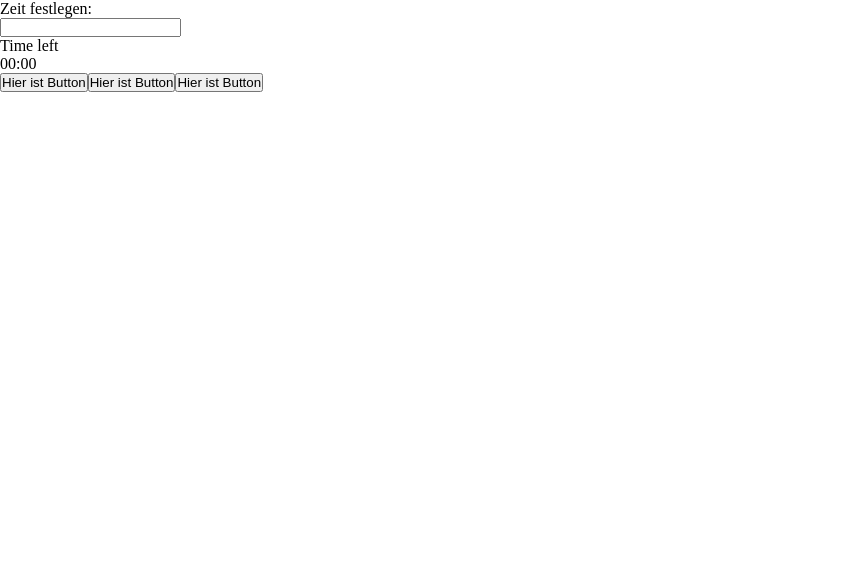
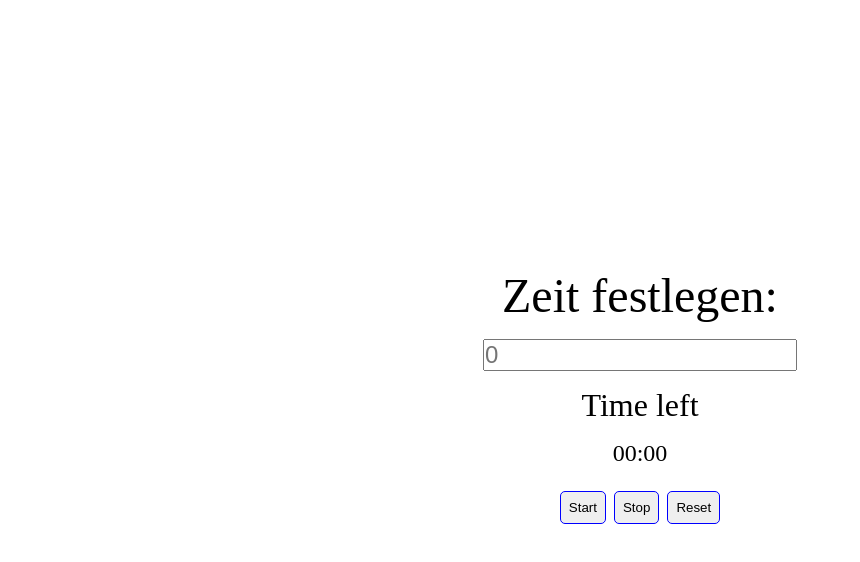
Before and after one commit to SilentCrouwd/timer-app, a React (Vite) app: page / in a window 1280 px wide. Shown: the top 562 px of the page, without its empty margins (0-860 px from the left). Built offline with nearby package versions, Linux system fonts and the light colour scheme.

Commit message:
feat: implement Button and InputField components with styling and props; add Timer view layout

```diff
--- a/src/components/button/Button.css
+++ b/src/components/button/Button.css
@@ -0,0 +1,5 @@
+.btn {
+  padding: 0.5rem;
+  border-radius: 5px;
+  border: solid 1px blue;
+}
--- a/src/components/button/Button.tsx
+++ b/src/components/button/Button.tsx
@@ -1,7 +1,16 @@
 import "./Button.css";
 
-function Button() {
-  return <button>Hier ist Button</button>;
+interface ButtonProps {
+  buttonName: string;
+  buttonOnclick?: React.MouseEventHandler<HTMLButtonElement>;
+  buttonValue: string;
+}
+function Button({ buttonName, buttonOnclick, buttonValue }: ButtonProps) {
+  return (
+    <button className={buttonName} onClick={buttonOnclick}>
+      {buttonValue}
+    </button>
+  );
 }
 
 export default Button;
--- a/src/components/inputField/InputField.css
+++ b/src/components/inputField/InputField.css
@@ -0,0 +1,3 @@
+.timer__input {
+  font-size: 1.5rem;
+}
--- a/src/components/inputField/InputField.tsx
+++ b/src/components/inputField/InputField.tsx
@@ -1,7 +1,27 @@
+import type React from "react";
 import "./InputField.css";
 
-function InputField() {
-  return <input placeholder="" />;
+interface inputProps {
+  inputName: string | undefined;
+  inputOnchange?: React.ChangeEventHandler<HTMLInputElement>;
+  inputPlaceholder: string | undefined;
+  inputType: string;
+}
+
+function InputField({
+  inputName,
+  inputOnchange,
+  inputPlaceholder,
+  inputType,
+}: inputProps) {
+  return (
+    <input
+      className={inputName}
+      onChange={inputOnchange}
+      placeholder={inputPlaceholder}
+      type={inputType}
+    />
+  );
 }
 
 export default InputField;
--- /dev/null
+++ b/src/views/timer/Timer.css
@@ -0,0 +1,22 @@
+.timer__container {
+  min-height: 100vh;
+  display: flex;
+  flex-direction: column;
+  justify-content: center;
+  align-items: center;
+  gap: 1rem;
+}
+.timer__button-container {
+  display: flex;
+  gap: 0.5rem;
+  padding: 0.5rem 0;
+}
+.timer__time-left {
+  font-size: 2rem;
+}
+.timer__time-display {
+  font-size: 1.5rem;
+}
+.timer__headline {
+  font-size: 3rem;
+}
--- a/src/views/timer/Timer.tsx
+++ b/src/views/timer/Timer.tsx
@@ -1,7 +1,7 @@
 import Button from "../../components/button/Button";
 import Display from "../../components/display/Display";
 import InputField from "../../components/inputField/InputField";
-
+import "./Timer.css";
 function Timer() {
   return (
     <div className="timer__container">
@@ -9,13 +9,17 @@ function Timer() {
         displayName="timer__headline"
         displayValue={"Zeit festlegen: "}
       />
-      <InputField />
+      <InputField
+        inputName="timer__input"
+        inputPlaceholder="0"
+        inputType="Number"
+      />
       <Display displayName="timer__time-left" displayValue={"Time left"} />
       <Display displayName="timer__time-display" displayValue={"00:00 "} />
       <div className="timer__button-container">
-        <Button></Button>
-        <Button></Button>
-        <Button></Button>
+        <Button buttonName="btn btn__start" buttonValue="Start"></Button>
+        <Button buttonName="btn btn__stop" buttonValue="Stop"></Button>
+        <Button buttonName="btn btn__reset" buttonValue="Reset"></Button>
       </div>
     </div>
   );
```
